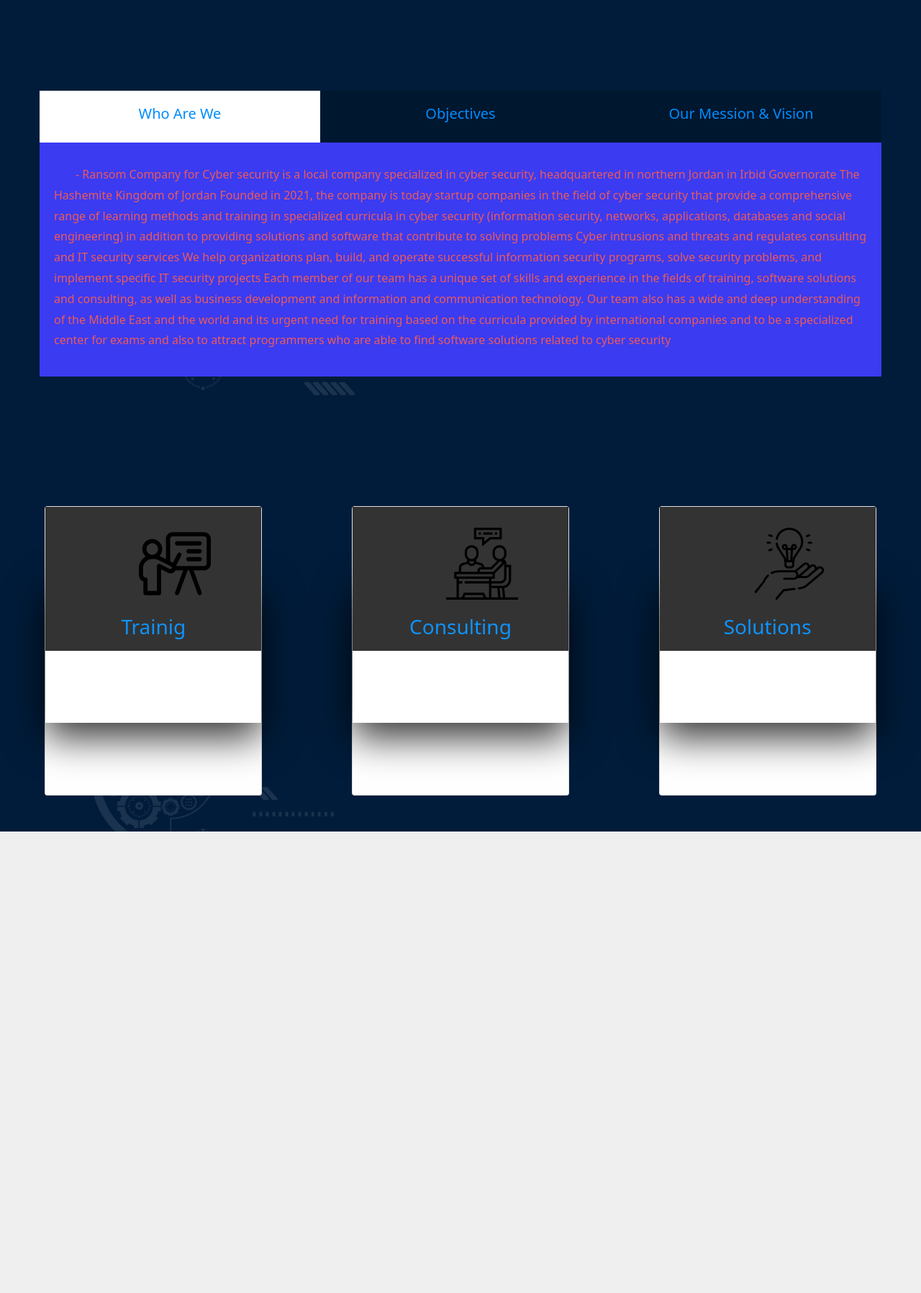
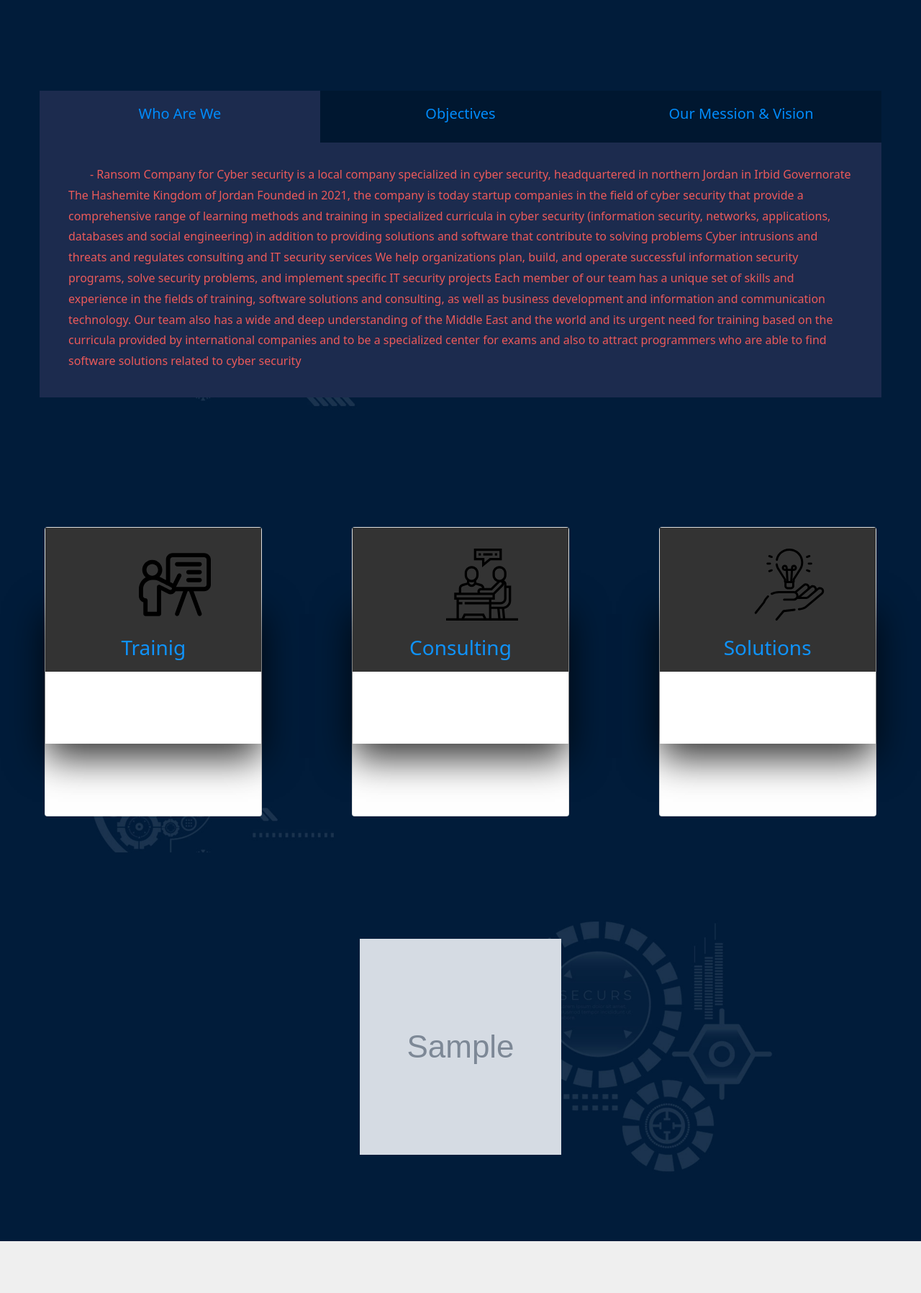
Before and after one commit to mazen103501/joransom, a PHP site: page / in a window 1280 px wide. Shown: the part 668-2464 px from the top of the page at 72% size. Run offline with PHP 8.4, Linux system fonts and the light colour scheme; tables that the repository leaves empty or names only in its code hold one stand-in row (values such as "Sample post"); grey boxes marked "Sample" are stand-in pictures; data that the repository does not hold is empty; some web fonts are replaced.

Commit message:
the new about me and some changes

```diff
--- a/CSS/home.css
+++ b/CSS/home.css
@@ -291,26 +291,45 @@ nav{
     padding: 20px 0;
     transition: 0.3s;
     cursor: pointer;
+    transition: all 1s ease;
 }
-.selected-box{
-    background: white !important;
+.about-us .thecont .about-box .box:hover{
+    box-shadow: inset 0 100px 0 0 #e0e0e0;
+    color: #fff;
 }
-
-
+.about-us .thecont .text-box{
+    /* margin-top: 40px; */
+    padding: 30px 40px 20px;
+    background: #1C2B4E;
+    color:#ec5a5a;
+    /* word-spacing: 2px; */
+    line-height: 1.8;
+    text-indent: 30px;
+    min-height: 280px;
+    position: relative;
+}
+.about-us .thecont .text-box p{
+    transform: translateX(75px);
+    opacity: 0;
+    transition:all 0.5s ease;
+    position: absolute;
+}
 .about-us .thecont .about-box .box h5{
     text-align: center;
     color: #008CFC;
 }
-.about-us .thecont .text-box{
-    /* margin-top: 40px; */
-    padding: 30px 20px 20px;
-    background: #3b3bf1;
-    color:#ec5a5a;
-    /* word-spacing: 2px; */
-    line-height: 1.8;
-    text-indent: 30px;
-    min-height: 180px;
+.selected-box{
+    background: #1C2B4E !important;
+    color: white !important;
+    pointer-events: none;
 }
+.show-text{
+    transform: translateX(0) !important;
+    opacity: 1 !important;
+    position: static !important;
+}
+
+
 .thecont{
     margin: 0 auto;
 }
@@ -420,8 +439,8 @@ nav{
     position:relative;
     width:100%;
     display:flex;
-    justify-content:space-evenly;
-      background-image: url("../PHOTOS/about-background.jpg");
+    justify-content:space-around;
+    background-image: url("../PHOTOS/about-background.jpg");
     background-size: cover;
     bottom:70px;
 
@@ -519,7 +538,7 @@ nav{
 
 
 /* Objectives */
-.objectives{
+/* .objectives{
     width: calc(100% - 10%);
     margin: 50px auto;
     transform: scale(0.5,0.5);
@@ -563,15 +582,15 @@ nav{
     margin-right: 10px;
     font-size: 20px;
 }
-/* .objectives p::before{
+.objectives p::before{
     content: "\2713";
     display: inline-block;
     margin-right: 10px;
-} */
+}
 .showobjectives{
     transform: scale(1,1) !important;
     opacity: 1 !important;
-}
+} */
 
 
 
@@ -579,35 +598,60 @@ nav{
 
 
 /* courses in home page */
+.spot-courses{
+    background-image: url('../PHOTOS/coursesspot.png');
+
+}
 .courses{
+    margin-top: -70px;
+    padding-top: 120px;
+    padding-bottom: 120px;
     display: flex;
     flex-wrap: wrap;
-    justify-content: center;
-    margin-top: 120px;
+    justify-content: space-evenly;
+    /* margin-top: 120px; */
+    background-image: url("../PHOTOS/coursesbackground.jpg");
+    background-size: cover;
+    background-position: 50% 50%;
 }
 .courses a{
     display: block;
     display: flex;
+    background: white;
     flex-direction: column;
     width: 280px;
-    margin-left: 18px;
-    margin-top: 50px;
+    height: 300px;
     transform: translateY(60px);
     opacity: 0;
     transition: 0.7s;
     text-decoration: none;
     color: black;
+    overflow: hidden;
 }
-
 .courses img{
     width: 100%;
-    height: 300px;
+    height: 301px;
+    border-bottom: 1px solid black;
+    z-index: 2;
+    transition: 0.5s;
 }
-.courses h5{
+.courses a .course-name{
+    width: 100%;
+    padding: 10px 10px;
+    background: white;
+    position: absolute;
+    transition: 0.5s;
+}
+.courses a .course-name h5{
     text-align: center;
-    margin-top: 20px;
+    color: black;
 }
-
+.courses a:hover img{
+    transform: rotate(5deg) scale(1.2);
+}
+.courses a:hover .course-name{
+    margin-top: -76px;
+}
 
 .showcourses{
     transform: translateY(0) !important;
--- a/index.php
+++ b/index.php
@@ -190,7 +190,7 @@ if($do=='dashborad'){
             </div>
         </div>
         <div class="text-box">
-            <p>- Ransom Company for Cyber security is a local company specialized in cyber security, headquartered in northern Jordan in Irbid Governorate The Hashemite Kingdom of Jordan
+            <p class="show-text">- Ransom Company for Cyber security is a local company specialized in cyber security, headquartered in northern Jordan in Irbid Governorate The Hashemite Kingdom of Jordan
 
                 Founded in 2021, the company is today startup companies in the field of cyber security that provide a comprehensive range of learning methods and training in specialized curricula in cyber security (information security, networks, applications, databases and social engineering) in addition to providing solutions and software that contribute to solving problems Cyber intrusions and threats and regulates consulting and IT security services
 
@@ -198,6 +198,12 @@ if($do=='dashborad'){
 
                 Each member of our team has a unique set of skills and experience in the fields of training, software solutions and consulting, as well as business development and information and communication technology. Our team also has a wide and deep understanding of the Middle East and the world and its urgent need for training based on the curricula provided by international companies and to be a specialized center for exams and also to attract programmers who are able to find software solutions related to cyber security
 
+            </p>
+            <p >
+            - Training, qualifying and building the capacities of young people in basic knowledge related to networks and information security by adopting the curricula offered by international companies specialized in networks and information security
+            </p>
+            <p >
+            - To be the first choice in training, build the capabilities of young people, provide consulting, and develop software solutions to institutions/companies, and Secure Cyberspace.
             </p>
         </div>
     </div>
@@ -258,7 +264,7 @@ if($do=='dashborad'){
     </div>
 
 
-
+<div class="spot-courses">
     <div class="courses">
         <?php
         $stmt1=$con->prepare('SELECT * FROM `ec_course` LIMIT 4');
@@ -268,12 +274,12 @@ if($do=='dashborad'){
             $photos = $course['photos'];
             echo "<a href='index.php?pages=ec'><div>";
             echo "<img src='HTML/upload/course/$photos' alt='image' />";
-            echo "<h5>".$course['Course_name']."</h5>";
+            echo "<div class='course-name'><h5>".$course['Course_name']."</h5></div>";
             echo "</div></a>";
 
 
         }
-        echo "</div>";
+        echo "</div></div>";
 
 
 // AD
```
Also changed, not shown: JS/ransom.js (+17 -48 lines), PHOTOS/coursesbackground.jpg (added), PHOTOS/coursesspot.png (added).
